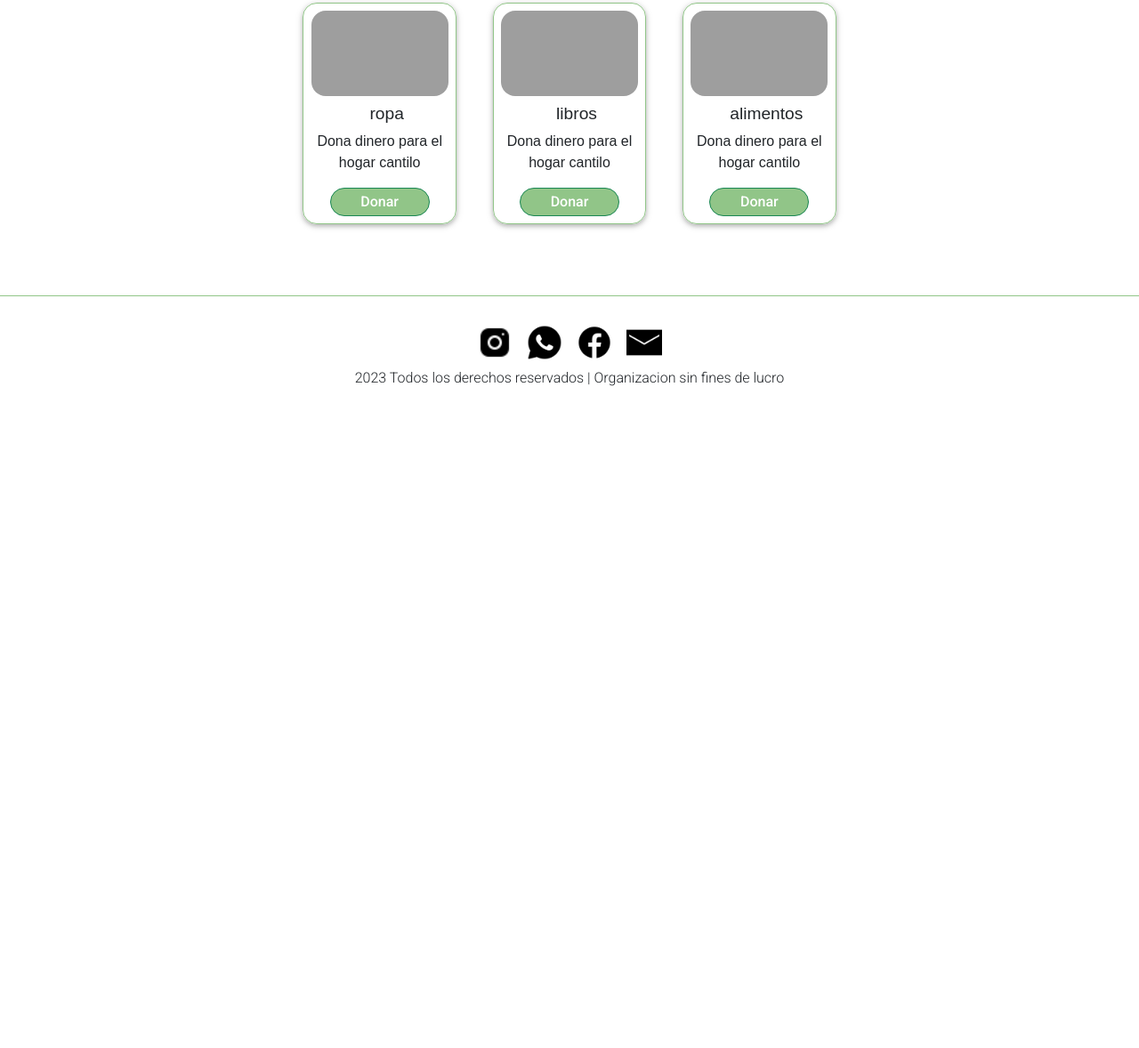
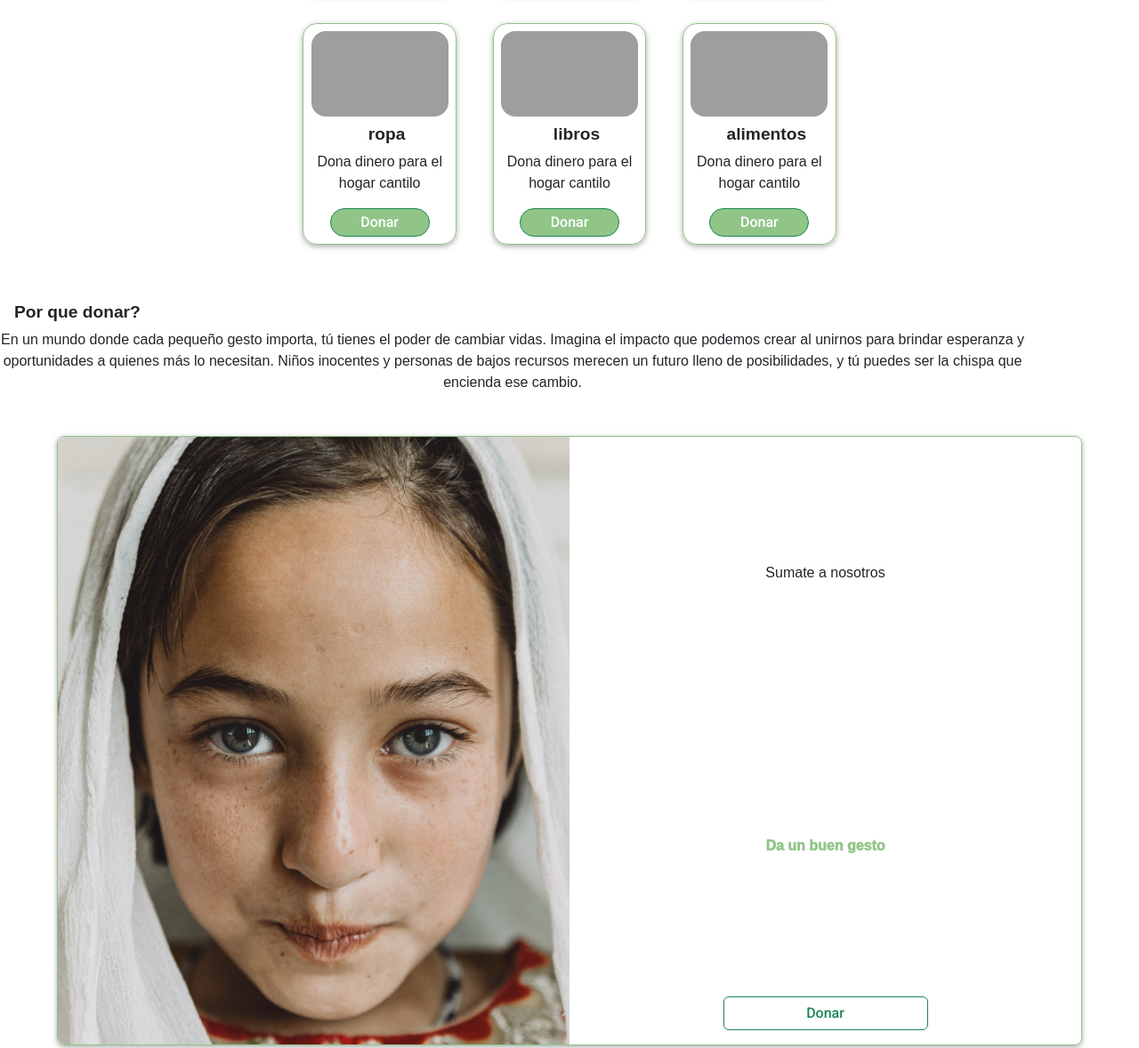
Before and after one commit to Nicolas-Andreis/Dar-un-gesto, a website: page index.html in a window 1280 px wide. Shown: the part 822-2000 px from the top of the page at 89% size. Before the commit the page ends 1275 px from the top, so only its background shows below. Drawn offline with nearby package versions, Linux system fonts and the light colour scheme; grey boxes are pictures that could not be loaded; a web font is replaced by a local one.

Commit message:
Primer commit

```diff
--- a/index.html
+++ b/index.html
@@ -193,6 +193,20 @@
 
             </div>
         </div>
+        <div class="porQueDonar">
+            <h3 class="subtitulos">Por que donar?</h3>
+            <p class="texto">En un mundo donde cada pequeño gesto importa, tú tienes el poder de cambiar vidas. Imagina el impacto que podemos crear al unirnos para brindar esperanza y oportunidades a quienes más lo necesitan. Niños inocentes y personas de bajos recursos merecen un futuro lleno de posibilidades, y tú puedes ser la chispa que encienda ese cambio.</p>
+        </div>
+        <div class="cardFinal">
+            <div>
+                <img src="./imagenes/cardsuscribite/neneojos.jpg" alt="nene">
+            </div>
+            <div>
+                <p  class="texto">Sumate a nosotros</p>
+                <p class="texto">Da un buen gesto</p>
+                    <button class="btn btn-outline-success">Donar</button>
+            </div>
+        </div>
     </main>
     <footer>
         <div>
--- a/scss/components/_card.scss
+++ b/scss/components/_card.scss
@@ -1,6 +1,7 @@
 .container-container-card{
     h3{
         margin-left: 1rem;
+        font-weight: bold;
     }
     .container-card {
         display: flex;
--- /dev/null
+++ b/scss/components/_cardFinal.scss
@@ -0,0 +1,60 @@
+.porQueDonar {
+    margin: 3rem auto;
+    h3{
+        margin-left: 1rem;
+        font-weight: bold;
+    }
+    p {
+        width: 90%;
+        text-align: center;
+    }
+}
+
+
+
+
+
+
+.cardFinal {
+    border: 1px solid $verde;
+    display: flex;
+    flex-direction: row;
+    width: 90%;
+    margin: auto;
+    border-radius: 0.5rem;
+    box-shadow: map-get($sombra, normal);
+
+    div {
+        width: 50%;
+
+        img {
+            width: 100%;
+            border-radius: 0.5rem 0 0 0.5rem
+        }
+    }
+
+    div {
+        display: flex;
+        flex-direction: column;
+        justify-content: space-around;
+
+        p:nth-child(1) {
+
+            text-align: center;
+            margin: auto;
+        }
+
+        p:nth-child(2) {
+
+            text-align: center;
+            margin: auto;
+            color: $verde;
+            font-weight: 1000;
+        }
+
+        button {
+            width: 40%;
+            margin: 1rem auto;
+        }
+    }
+}
--- a/scss/components/_container-ovalo.scss
+++ b/scss/components/_container-ovalo.scss
@@ -27,7 +27,7 @@
         box-shadow: map-get($sombra, normal);
 
         img {
-            width: 3rem;
+            width: 2.5rem;
         }
     }
 }
--- a/scss/style.scss
+++ b/scss/style.scss
@@ -16,6 +16,7 @@
 @import "../scss/components/card";
 @import "../scss/components/redes";
 @import "../scss/components/title";
+@import "../scss/components/cardFinal";
 
 
 
```
Also changed, not shown: css/style.css, imagenes/cardsuscribite/neneojos.jpg (added), imagenes/logo/WhatsApp Image 2023-08-29 at 11.41.37 AM.png, 2 other files.
